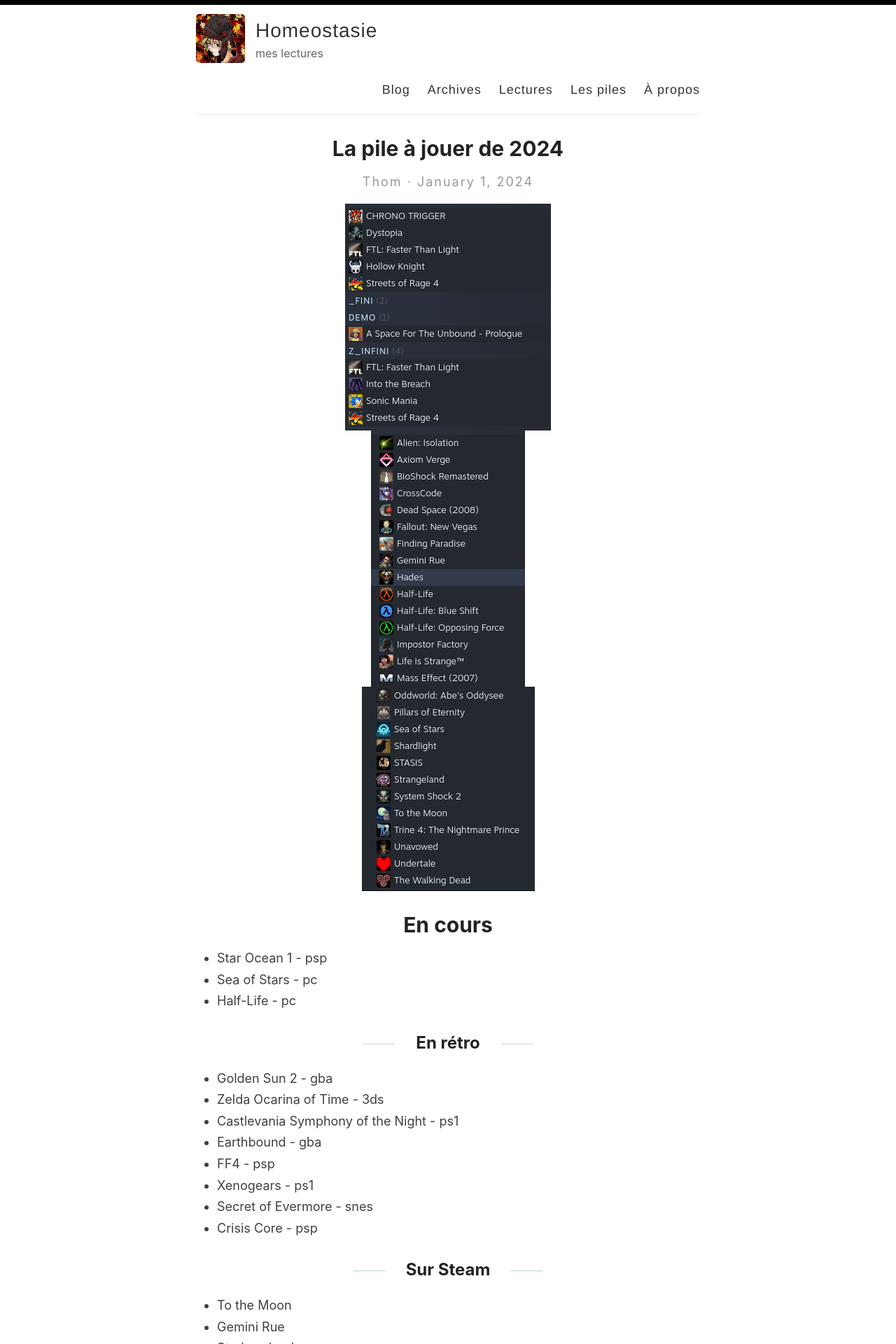
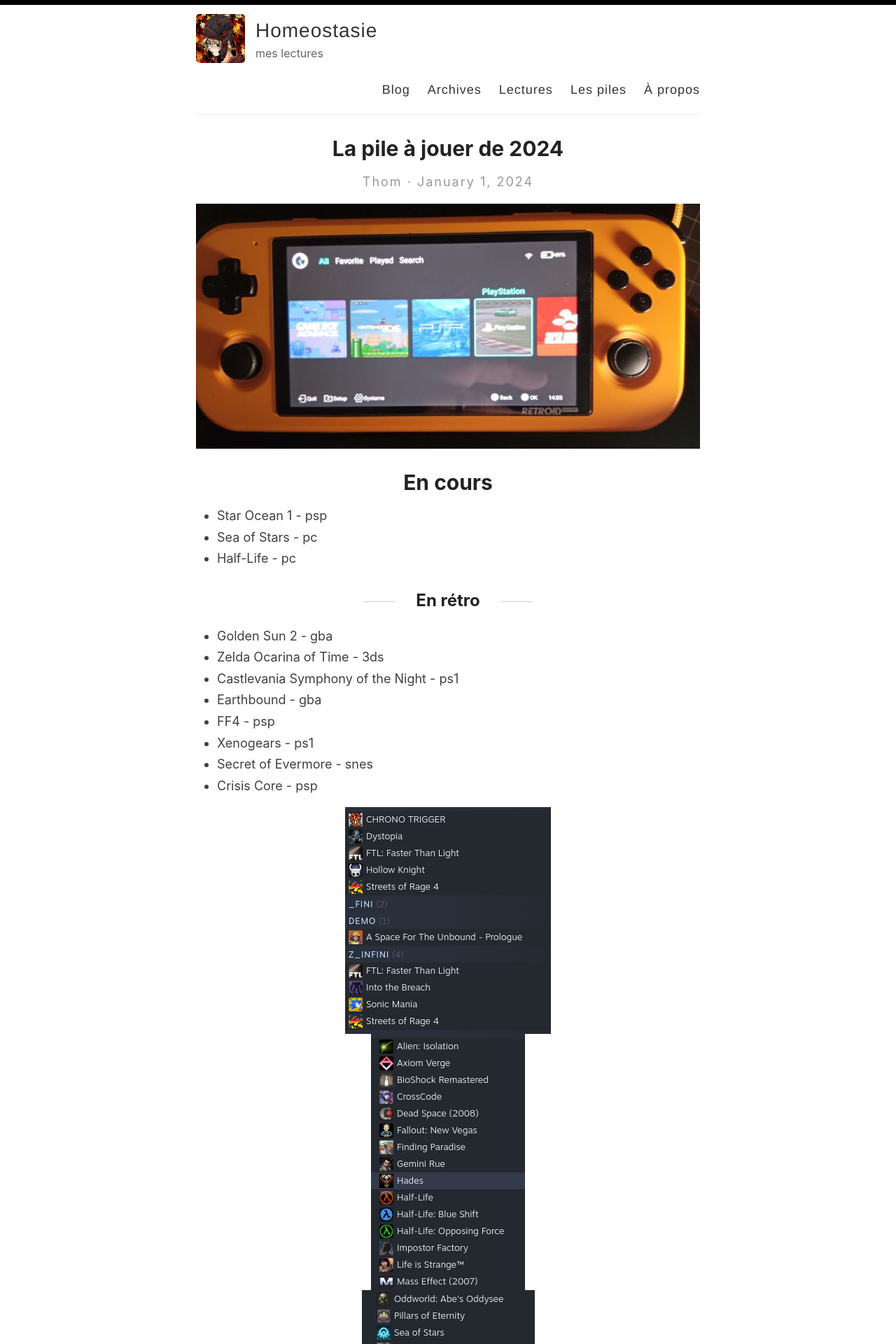
Before and after one commit to homeostasie/bouquins, a Jekyll site: the page built from _posts/2024-01-01-paj-2024.md, in a window 1280 px wide. Shown: the top 1920 px of the page at 70% size. Built offline with Jekyll 4.4.1, drawn with Linux system fonts in a browser that asks for light colours.

Commit message:
ajout image rp3 pour paj

```diff
--- a/_posts/2024-01-01-paj-2024.md
+++ b/_posts/2024-01-01-paj-2024.md
@@ -5,7 +5,7 @@
 comments: true
 ---
 
-![jv steam 1](https://github.com/homeostasie/bouquins/raw/master/_pics/blog/2024/jv-steam-1.png) ![jv steam 2](https://github.com/homeostasie/bouquins/raw/master/_pics/blog/2024/jv-steam-2.png) ![jv steam 3](https://github.com/homeostasie/bouquins/raw/master/_pics/blog/2024/jv-steam-3.png)
+![jv steam 1](https://github.com/homeostasie/bouquins/raw/master/_pics/blog/2024/rp3.jpg)
 
 # En cours
 
@@ -25,6 +25,8 @@
 - Secret of Evermore - snes
 - Crisis Core - psp
 
+![jv steam 1](https://github.com/homeostasie/bouquins/raw/master/_pics/blog/2024/jv-steam-1.png) ![jv steam 2](https://github.com/homeostasie/bouquins/raw/master/_pics/blog/2024/jv-steam-2.png) ![jv steam 3](https://github.com/homeostasie/bouquins/raw/master/_pics/blog/2024/jv-steam-3.png)
+
 ## Sur Steam
 
 - To the Moon
```
Also changed, not shown: _pics/blog/2024/rp3.jpg (added).
